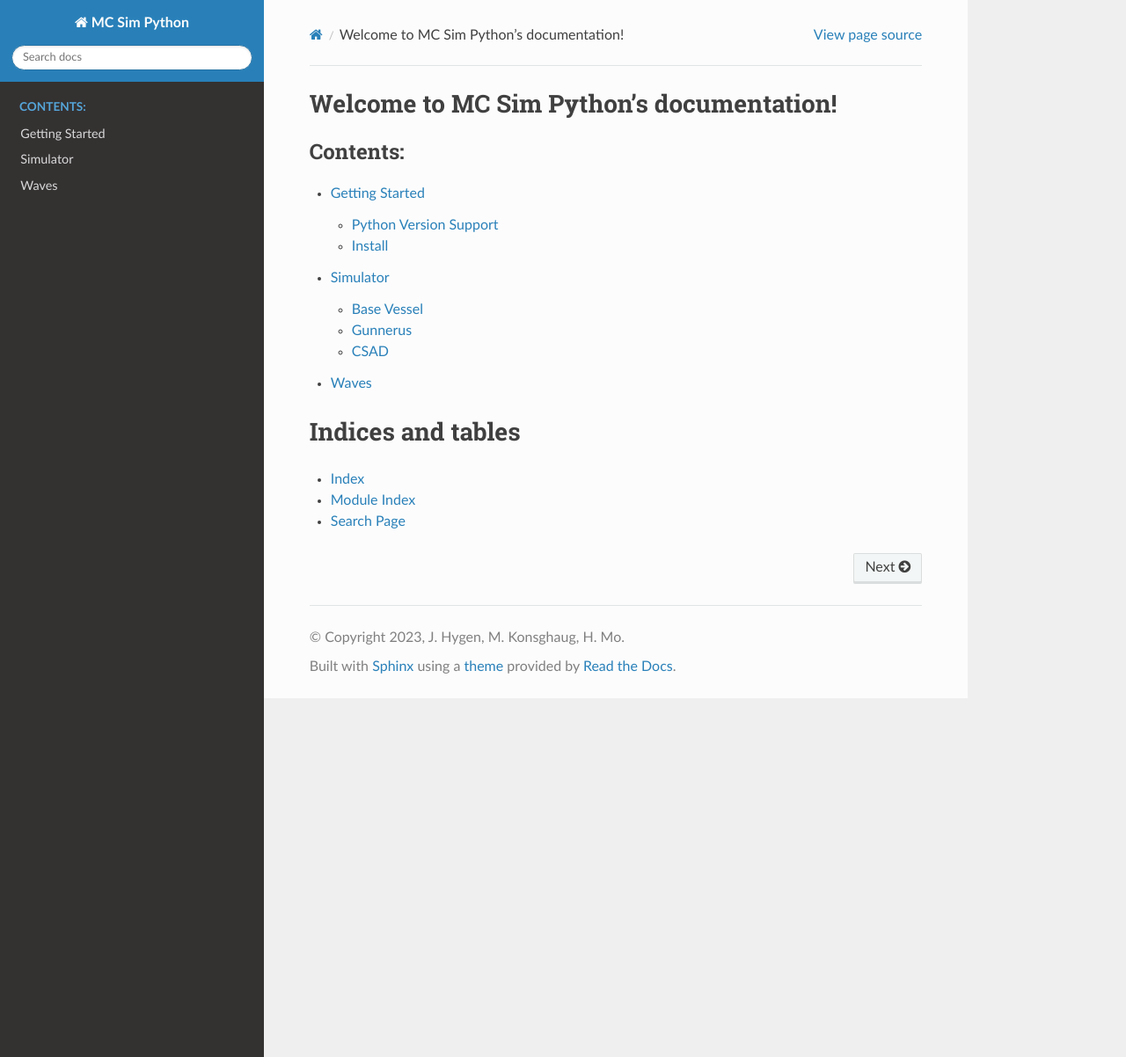
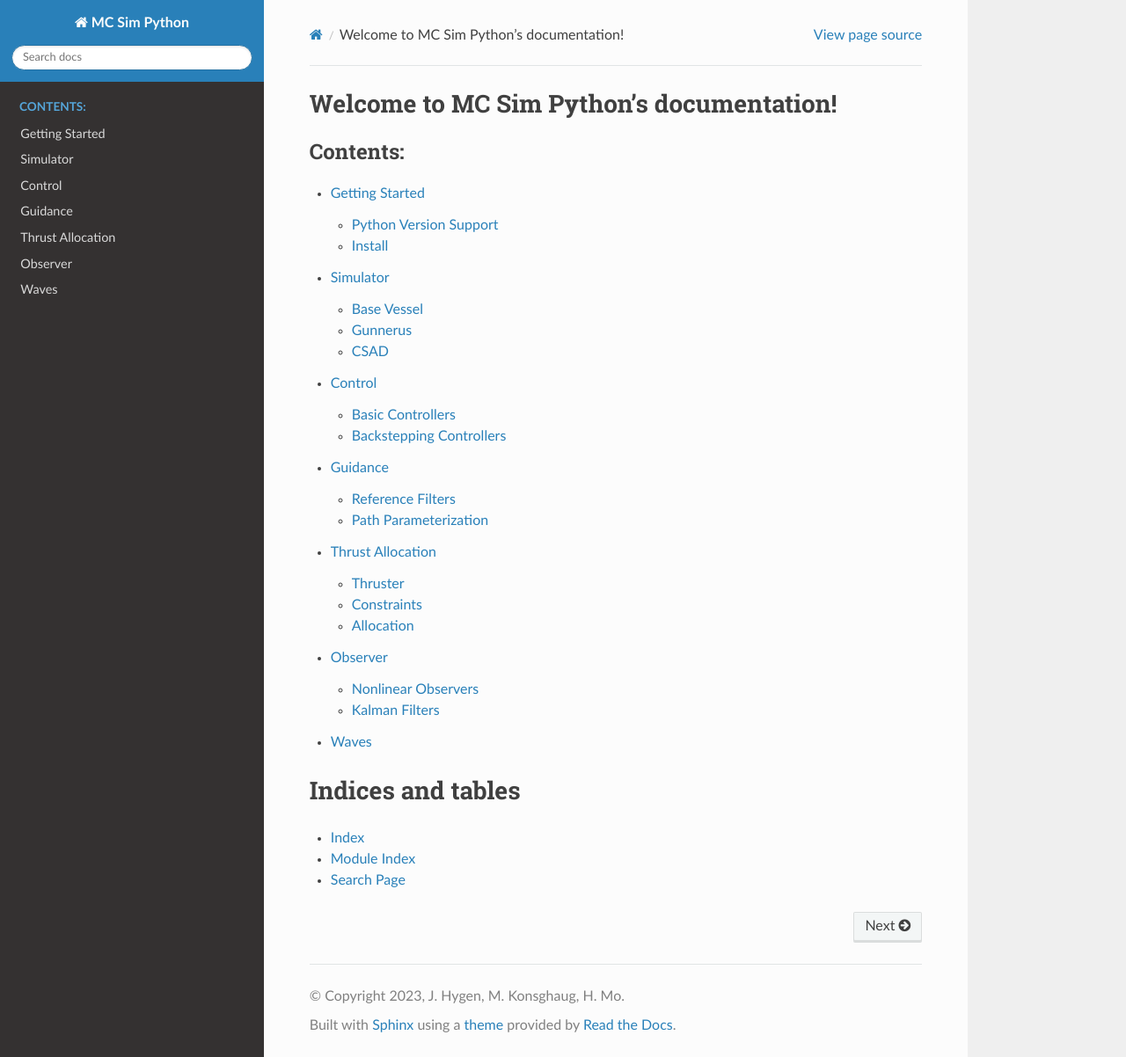
Before and after one commit to janerikhy/Wave-Model, a Sphinx documentation site: the page built from docs/index.rst, in a window 1280 px wide and 1202 px high. Shown: the whole window at 88% size. Built offline with Sphinx 7.4.7 and the Read the Docs theme 2.0.0, drawn with Linux system fonts in a browser that asks for light colours.

Commit message:
Add documentation for modules

```diff
--- a/docs/index.rst
+++ b/docs/index.rst
@@ -12,6 +12,10 @@ Welcome to MC Sim Python's documentation!
 
    getting_started
    modules/simulator
+   modules/control
+   modules/guidance
+   modules/thrust_allocation
+   modules/observer
    modules/waves
 
 Indices and tables
--- /dev/null
+++ b/docs/modules/thrust_allocation.rst
@@ -0,0 +1,20 @@
+Thrust Allocation
+=================
+
+
+Thruster
+--------
+
+.. automodule:: MCSimPython.thrust_allocation.thruster
+
+
+Constraints
+-----------
+
+.. automodule:: MCSimPython.thrust_allocation.constraints
+
+
+Allocation
+----------
+
+.. automodule:: MCSimPython.thrust_allocation.allocation
```
Also changed, not shown: docs/modules/control.rst (added, +26 -0 lines), docs/modules/guidance.rst (added, +25 -0 lines), docs/modules/observer.rst (added, +19 -0 lines).
